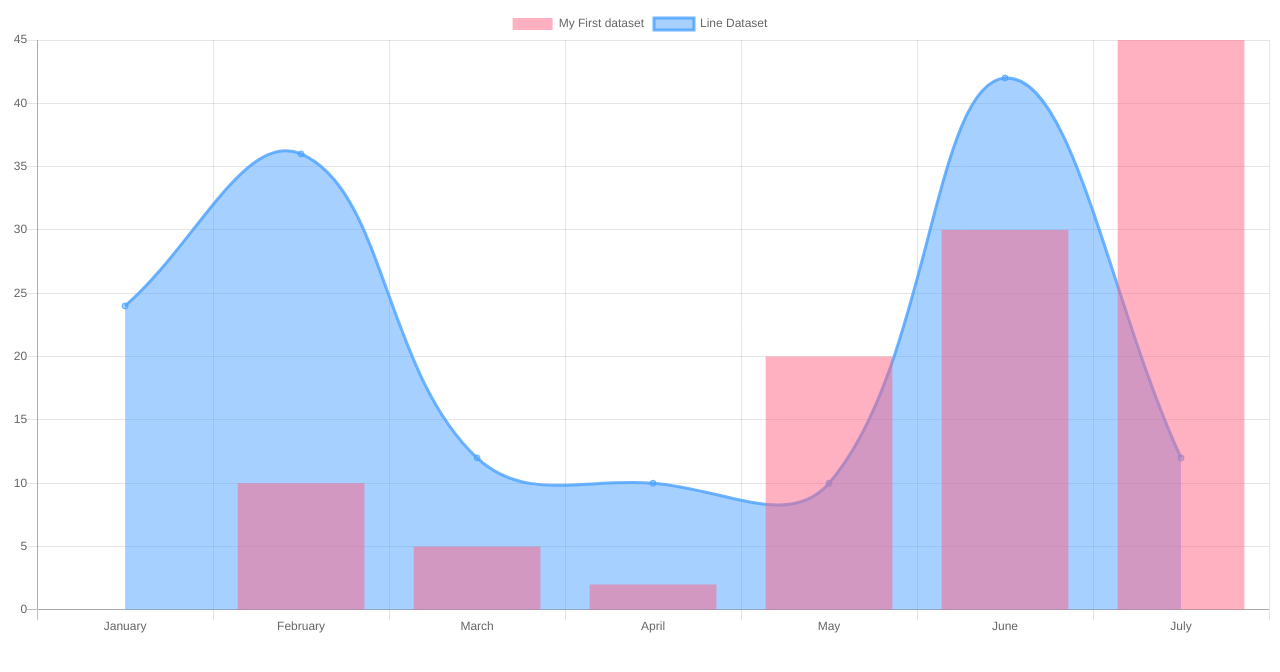
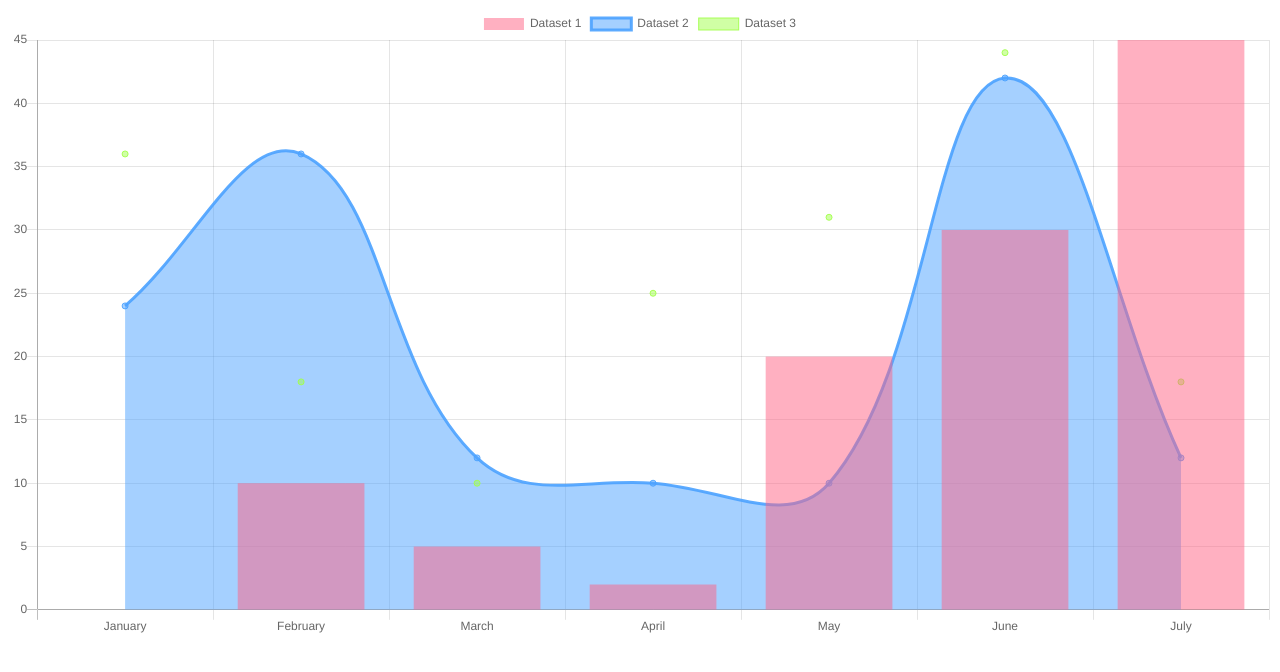
Before and after one commit to krisxcrash/charts, a plain HTML site: page index.html in a window 1280 px wide. Drawn offline with nearby package versions, Linux system fonts and the light colour scheme.

Commit message:
added a bubble chart on top of line and bar graph

```diff
--- a/index.html
+++ b/index.html
@@ -21,18 +21,25 @@
     // The data for our dataset
     data: {
             datasets: [{
-                label: "My First dataset",
+                label: "Dataset 1",
                 backgroundColor: 'rgba(255, 99, 132, .5)',
                 borderColor: 'rgba(255, 99, 132, .8)',
                 data: [0, 10, 5, 2, 20, 30, 45],
             },
             {
-                label: 'Line Dataset',
+                label: 'Dataset 2',
                 backgroundColor: 'rgba(76, 162, 255, .5)',
-                borderColor: 'rgba(76, 162, 255, .8)',
+                borderColor: 'rgba(76, 162, 255, .9)',
                 data: [24, 36, 12, 10, 10, 42, 12],
 
                 type: 'line'
+            }, {
+                label: 'Dataset 3',
+                backgroundColor: 'rgba(162, 255, 76, .5)',
+                borderColor: 'rgba(162, 255, 76, .9)',
+                data: [36, 18, 10, 25, 31, 44, 18],
+
+                type: 'bubble'
             }],
         labels: ["January", "February", "March", "April", "May", "June", "July"],
 
```
